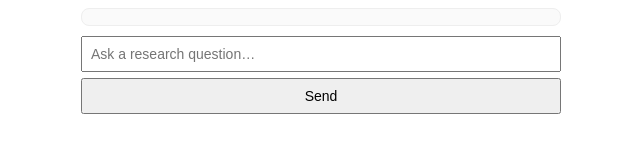
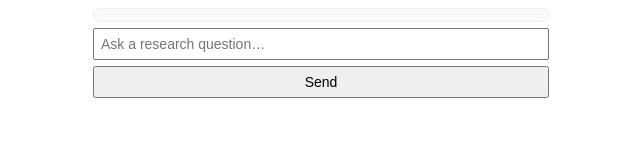
Before and after one commit to drpaulrtully/fethink-ai, a website: page public/widget-research.html in a window 1280 px wide. Shown: the whole page, without its empty margins (319-959 px from the left). Drawn offline with Linux system fonts and the light colour scheme.

Commit message:
Add files via upload

```diff
--- a/public/widget-research.html
+++ b/public/widget-research.html
@@ -3,51 +3,57 @@
 <head>
   <meta charset="UTF-8" />
   <style>
-    * { box-sizing: border-box; }
-    body {
+    * {
+  box-sizing: border-box;
+}
+
+html, body {
   margin: 0;
-  padding: 8px 12px 4px 12px; /* smaller bottom padding */
+  padding: 0;
+  height: auto;
+  overflow: hidden;
   font-family: Arial, sans-serif;
   background: #fff;
 }
 
-
-/* Centre the widget content */
 .widget {
   max-width: 480px;
   margin: 0 auto;
+  padding: 8px 12px 6px 12px;
 }
 
 /* Chat area */
 #chat {
   font-size: 14px;
-  margin-bottom: 10px;
-  max-height: 260px;
+  margin-bottom: 6px;
+  max-height: 220px;
   overflow-y: auto;
   border: 1px solid #eee;
-  padding: 8px;
+  padding: 6px;
   border-radius: 8px;
   background: #fafafa;
 }
 
 .msg {
-  margin: 6px 0;
+  margin: 4px 0;
 }
 
 /* Input + button */
 input {
   width: 100%;
-  padding: 8px;
+  padding: 6px;
   font-size: 14px;
 }
 
 button {
-  margin: 6px 0 0 0; /* no bottom margin */
-  padding: 8px;
+  display: block;
   width: 100%;
+  margin: 6px 0 0 0; /* ZERO bottom margin */
+  padding: 6px;
   font-size: 14px;
   cursor: pointer;
 }
+
 
 
   </style>
```
